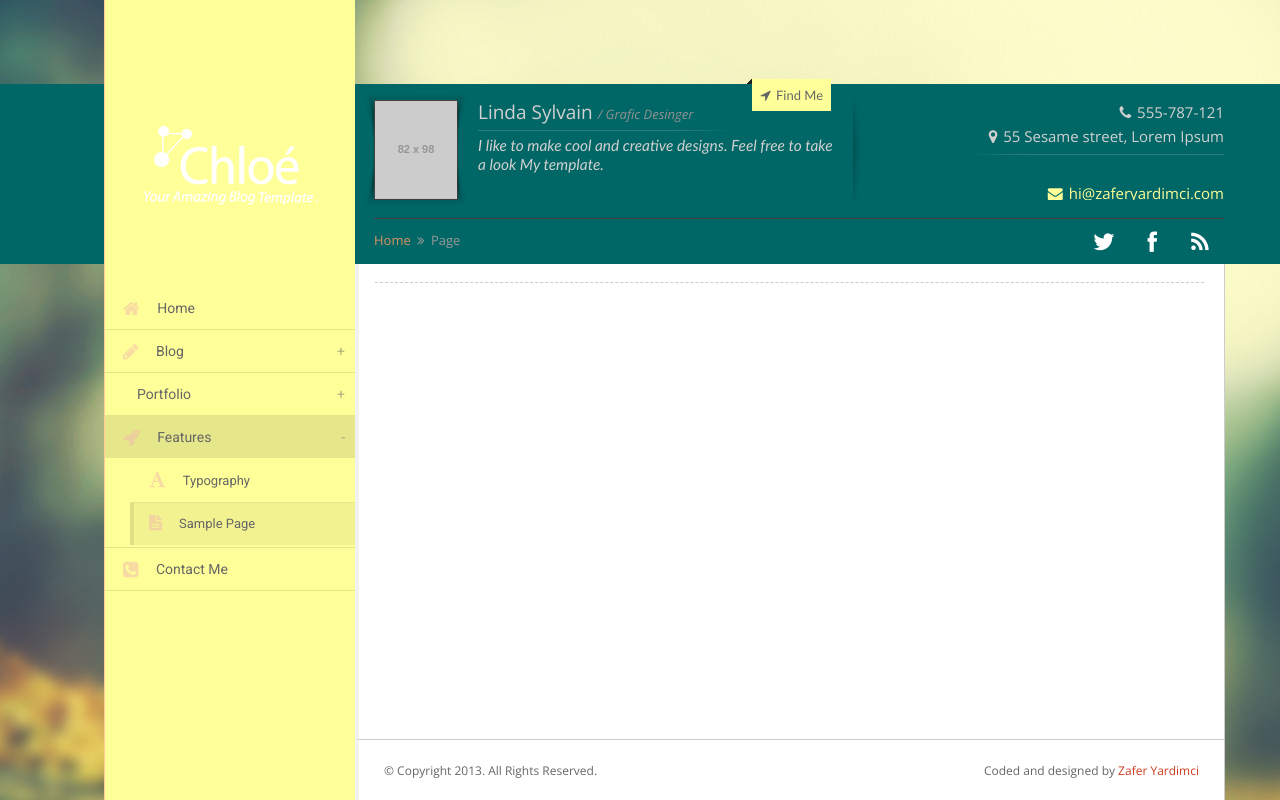
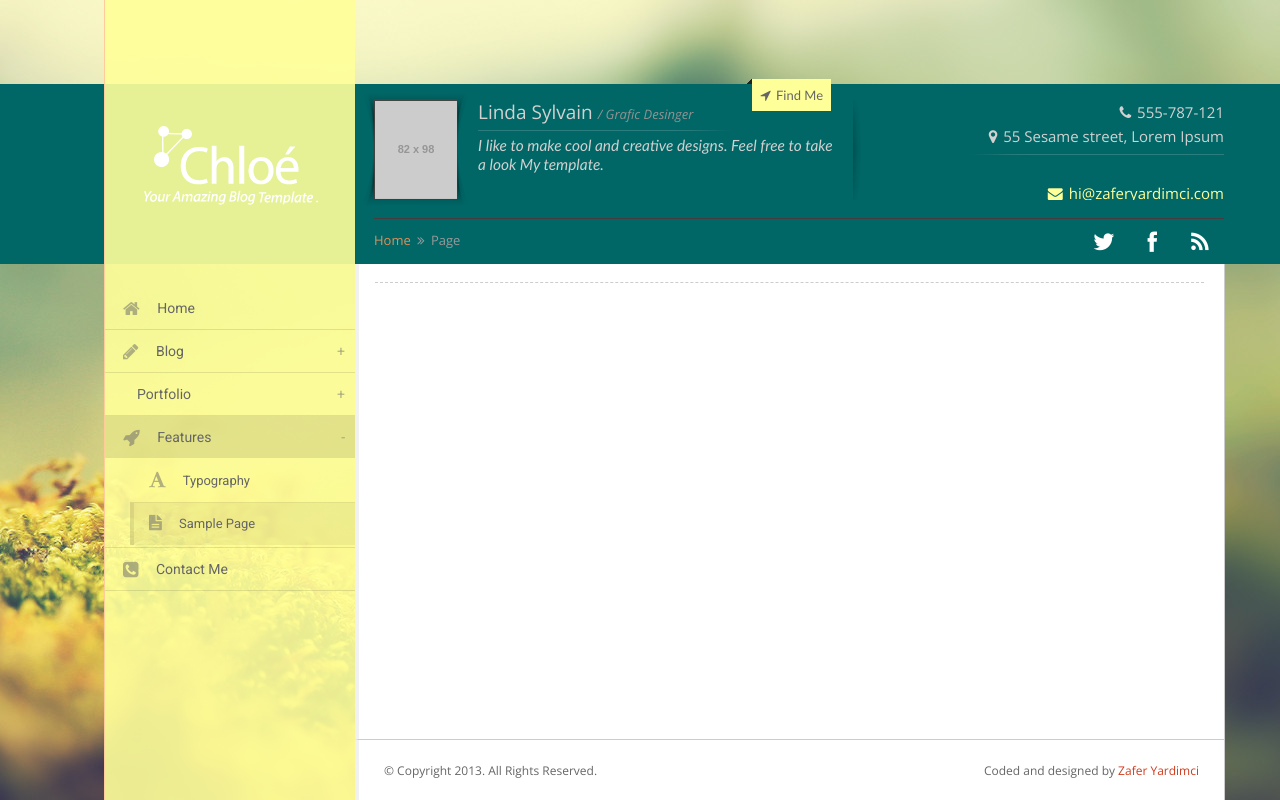
Before and after one commit to dechulion/raelynn_massage, a PHP site: template src/views/layout.twig in a window 1280 px wide. Run offline with PHP 8.4, Linux system fonts and the light colour scheme; the template is opened without the code that fills it, so the values that code supplies are empty; grey boxes labelled with a size stand in for pictures from a placeholder-image service; some libraries are stand-ins or nearby versions.

Commit message:
light transparency on menu, shift background image

```diff
--- a/web/css/colors.css
+++ b/web/css/colors.css
@@ -35,7 +35,8 @@ section
 
 nav
 	{
-	background-color:#ffff99;
+	background-color: #ffff99;
+	background-color: rgba(255, 255, 153, 0.9);
 	border-left:1px solid #ffcc99;
 	}
 
@@ -44,6 +45,7 @@ body
 	background-color:#f1f1f1;
 	color:#666;
 	background-image:url("../img/moss.jpg");
+	background-position: center;
 	}
 
 section,footer
@@ -302,7 +304,7 @@ article .read-more i
 
 .menu li i
 	{
-	color:#F2B7AC;
+	color: #666;
 	}
 
 .menu li:hover i
```
